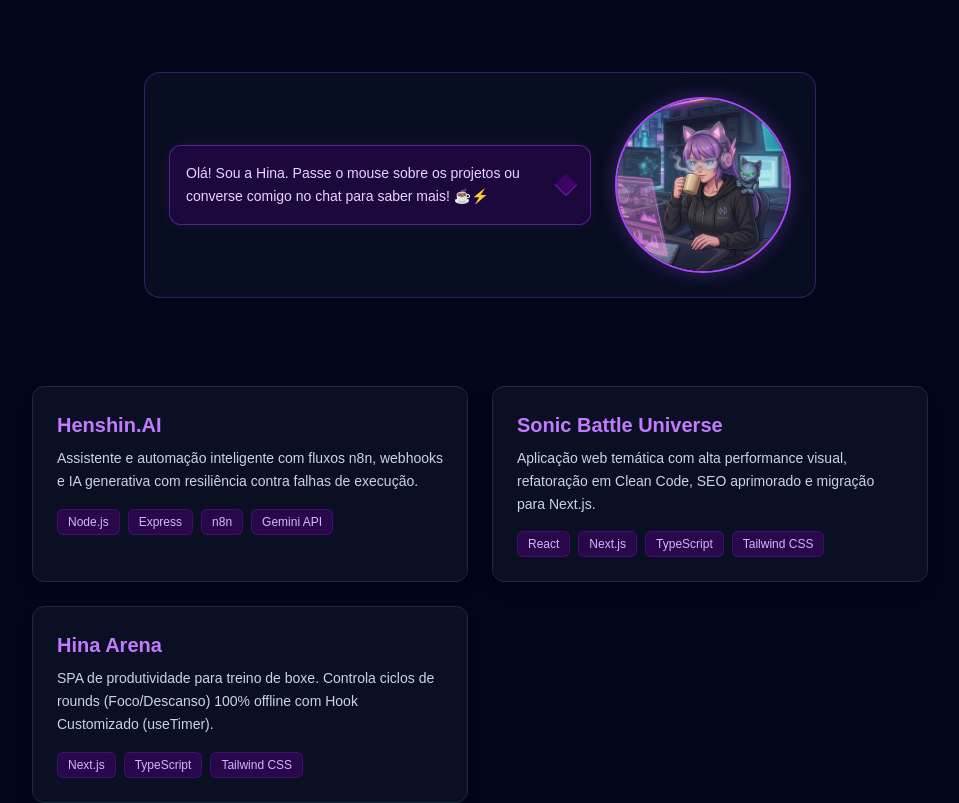
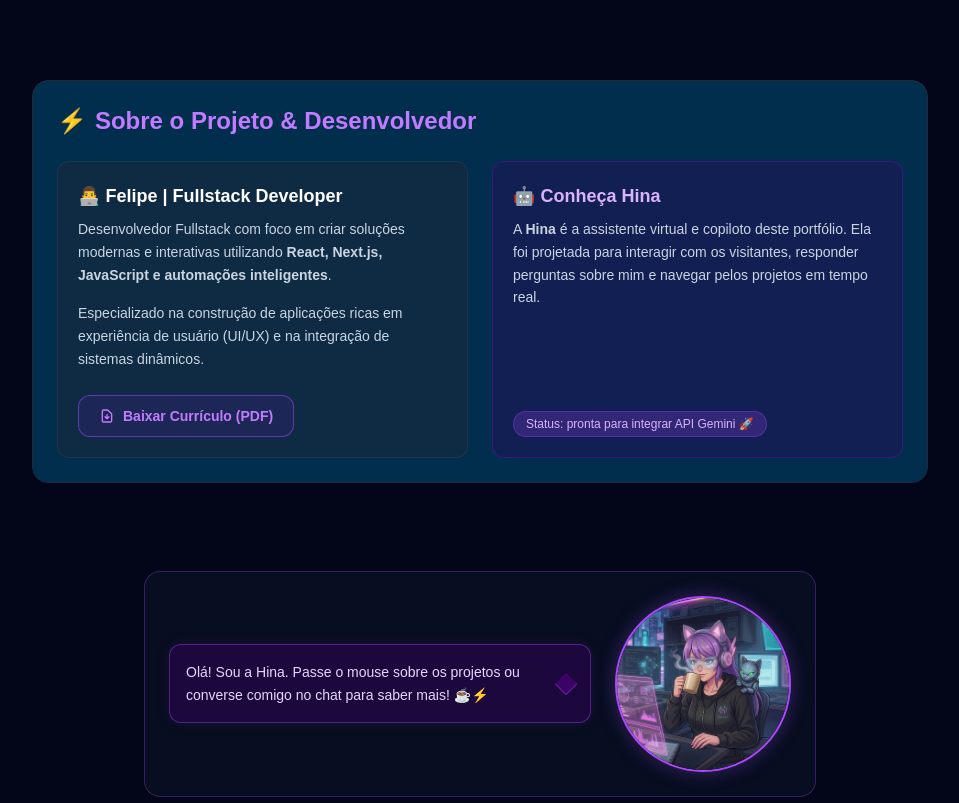
Before and after one commit to FelipeGdasilva/portfolio-2.0, a Next.js app: page / in a window 1280 px wide. Shown: the top 803 px of the page, without its empty margins (160-1119 px from the left). Built offline with nearby package versions, Linux system fonts and the light colour scheme.

Commit message:
feat: adiciona componente AboutSection com botao de download do CV em PDF

```diff
--- a/src/app/page.js
+++ b/src/app/page.js
@@ -4,6 +4,7 @@ import { useState, useEffect, useRef } from "react";
 import HinaAvatar from "@/components/HinaAvatar";
 import ProjectCard from "@/components/ProjectCard";
 import TechSkills from '@/components/TechSkills';
+import { AboutSection } from "@/components/AboutSection";
 
 export default function Home() {
   const [activeProject, setActiveProject] = useState("idle");
@@ -89,6 +90,8 @@ export default function Home() {
   return (
     <main className="p-8 bg-slate-950 min-h-screen text-white flex flex-col items-center justify-center">
 
+      <AboutSection />
+
       {/* Componente da Hina que recebe o status atual */}
       <HinaAvatar currentStatus={activeProject} />
 
--- a/src/components/AboutSection.js
+++ b/src/components/AboutSection.js
@@ -2,37 +2,69 @@ import React from "react";
 
 export function AboutSection() {
     return (
-        <section className="w-full max-w-4xl max-auto my-12 p-6 rounded-b-2xl bg-sky-900/60 border border-slate-800 backdrop-blur-md">
+        <section className="w-full max-w-4xl mx-auto my-12 p-6 rounded-2xl bg-sky-900/60 border border-slate-800 backdrop-blur-md">
             <h2 className="text-2xl font-bold text-purple-400 mb-6 flex items-center gap-2">
                 <span>⚡</span>Sobre o Projeto & Desenvolvedor
             </h2>
 
             <div className="grid grid-cols-1 md:grid-cols-2 gap-6">
-                <div className="p-5 rounded-xl bg-slate-800/50 border border-slate-700/50">
-                <h3 className=" text-lg font-semibold text-white mb-2 flex items-center gap-2">
+                <div className="p-5 rounded-xl bg-slate-800/50 border border-slate-700/50 flex flex-col justify-between">
+                    <div>
+                        <h3 className="text-lg font-semibold text-white mb-2 flex items-center gap-2">
                             👨‍💻 Felipe | Fullstack Developer
                         </h3>
                         <p className="text-slate-300 text-sm leading-relaxed mb-4">
-                    Desenvolvedor Fullstack com foco em criar soluções modernas e interativas utilizando
+                            Desenvolvedor Fullstack com foco em criar soluções modernas e interativas utilizando{" "}
                             <strong>React, Next.js, JavaScript e automações inteligentes</strong>.
                         </p>
-                <p className="text-slate-300 text-sm leading-relaxed">
+                        <p className="text-slate-300 text-sm leading-relaxed mb-6">
                             Especializado na construção de aplicações ricas em experiência de usuário (UI/UX) e na integração de sistemas dinâmicos.
                         </p>
                     </div>
 
-                <div className="p-5 rounded-xl bg-purple-950/30 border border-purple-800/40">
+                    {/* 📄 Botão de Download do Currículo */}
+                    <div>
+                        <a
+                            href="/curriculo.pdf"
+                            download="Curriculo_Felipe_Gomes.pdf"
+                            className="inline-flex items-center gap-2 px-5 py-2.5 bg-purple-600/10 text-purple-400 border border-purple-500/50 rounded-xl font-semibold text-sm hover:bg-purple-600 hover:text-white hover:border-purple-600 hover:shadow-[0_0_20px_rgba(168,85,247,0.4)] transition-all duration-300 transform hover:-translate-y-0.5"
+                        >
+                            {/* Ícone SVG do PDF */}
+                            <svg
+                                xmlns="http://www.w3.org/2000/svg"
+                                className="w-4 h-4"
+                                fill="none"
+                                viewBox="0 0 24 24"
+                                stroke="currentColor"
+                                strokeWidth={2}
+                            >
+                                <path
+                                    strokeLinecap="round"
+                                    strokeLinejoin="round"
+                                    d="M12 10v6m0 0l-3-3m3 3l3-3m2 8H7a2 2 0 01-2-2V5a2 2 0 012-2h5.586a1 1 0 01.707.293l5.414 5.414a1 1 0 01.293.707V19a2 2 0 01-2 2z"
+                                />
+                            </svg>
+                            <span>Baixar Currículo (PDF)</span>
+                        </a>
+                    </div>
+                </div>
+
+                <div className="p-5 rounded-xl bg-purple-950/30 border border-purple-800/40 flex flex-col justify-between">
+                    <div>
                         <h3 className="text-lg font-semibold text-purple-300 mb-2 flex items-center gap-2">
                             🤖 Conheça Hina
                         </h3>
                         <p className="text-slate-300 text-sm leading-relaxed mb-4">
                             A <strong>Hina</strong> é a assistente virtual e copiloto deste portfólio. Ela foi projetada para interagir com os visitantes, responder perguntas sobre mim e navegar pelos projetos em tempo real.
                         </p>
+                    </div>
+                    <div>
                         <span className="inline-block px-3 py-1 text-xs rounded-full bg-purple-500/20 text-purple-300 border border-purple-500/30">
-                 Status: pronta para integrar API  Gemini 🚀
+                            Status: pronta para integrar API Gemini 🚀
                         </span>
                     </div>
                 </div>
+            </div>
         </section>
-    )
+    );
 }
```
Also changed, not shown: 1 other file (tests, documents, lock files or other folders). Lines whose indentation alone changed are shown as unchanged.
